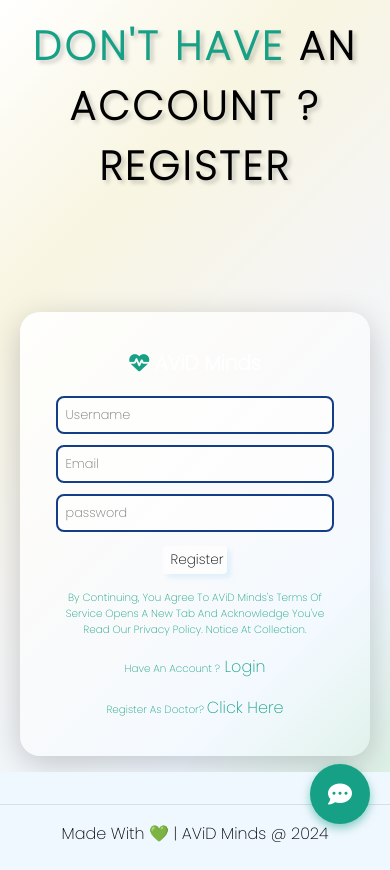
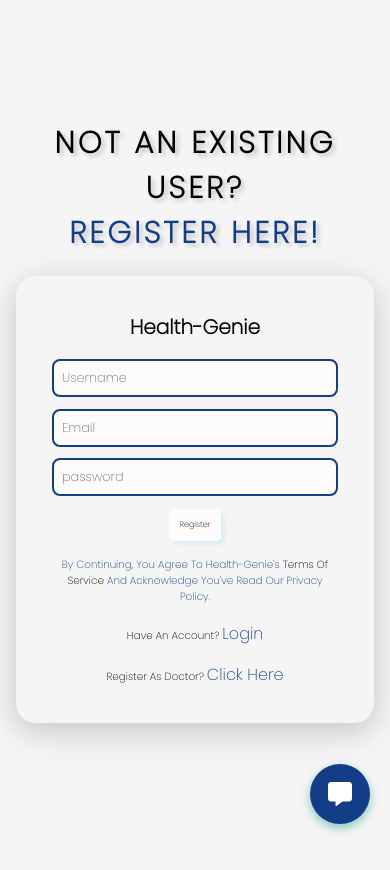
Before and after one commit to PranaviKandikonda/Health-Genie, a Flask app: page /patient-register in a window 390 px wide. After the commit the page ends 833 px from the top, so only its background shows below. Run offline with Flask 3, Linux system fonts and the light colour scheme; some web fonts are replaced.

Commit message:
patient-register.html

```diff
--- a/static/css/style.css
+++ b/static/css/style.css
@@ -24,14 +24,14 @@ a.disabled {
 }
 
 body {
-	background: linear-gradient(
+	/* background: linear-gradient(
 		135deg,
-		/* Diagonal direction */ #ffffff,
-		/* White */ #f8f5e1,
-		/* Cream */ #f5f5f5,
-		/* Smoke */ #f0f8ff,
-		/* Light Sky Blue */ #d4edda /* Light Green */
-	);
+		 #ffffff,
+		 #f8f5e1,
+		 #f5f5f5,
+		#f0f8ff,
+		 #d4edda
+	); */
 	background-size: cover;
 	background-position: center;
 	/* background-repeat: no-repeat; */
@@ -42,11 +42,11 @@ body {
 }
 
 .glass {
-	background: linear-gradient(
+	/* background: linear-gradient(
 		135deg,
 		rgba(255, 255, 255, 0.1),
 		rgba(255, 255, 255, 0)
-	);
+	); */
 
 	/* backdrop-filter: blur(10px);
 
@@ -83,11 +83,11 @@ body {
 }
 
 .glass-row {
-	background: linear-gradient(
+	/* background: linear-gradient(
 		135deg,
 		rgba(255, 255, 255, 0.9),
 		rgba(255, 255, 255, 0)
-	);
+	); */
 	border-radius: 20px; /* Sky Blue border */
 	box-shadow: 0 8px 32px 0 rgba(0, 0, 0, 0.2);
 	text-align: center;
@@ -623,11 +623,11 @@ section {
 		opacity: 0;
 		transform-origin: top right;
 		/* transition: none; */
-		background: linear-gradient(
+		/* background: linear-gradient(
 			135deg,
 			rgba(255, 255, 255, 0.1),
 			rgba(163, 155, 155, 0.308)
-		);
+		); */
 
 		backdrop-filter: blur(10px);
 
@@ -875,11 +875,11 @@ table th {
 }
 
 .glass-row-book {
-	background: linear-gradient(
+	/* background: linear-gradient(
 		135deg,
 		rgba(255, 255, 255, 0.1),
 		rgba(255, 255, 255, 0)
-	);
+	); */
 
 	/* backdrop-filter: blur(10px);
 
--- a/templates/patient-register.html
+++ b/templates/patient-register.html
@@ -3,8 +3,8 @@
 	<head>
 		<meta charset="UTF-8" />
 		<meta name="viewport" content="width=device-width, initial-scale=1.0" />
-    <title>AViD Minds</title>
-    <link rel="icon" href="./static/images/heart-pulse-solid.svg" />
+		<title>Health-Genie</title>
+		<link rel="icon" href="static/images/website-logo.png" />
 		<link
 			rel="stylesheet"
 			href="https://cdnjs.cloudflare.com/ajax/libs/font-awesome/6.5.1/css/all.min.css"
@@ -13,11 +13,141 @@
 			referrerpolicy="no-referrer"
 		/>
 		<link rel="stylesheet" href="./static/css/style.css" />
+		<style>
+			body {
+				margin: 0;
+				display: flex;
+				justify-content: center;
+				align-items: center;
+				min-height: 100vh; /* Ensures the body takes full height */
+				background-color: #f5f5f5;
+				font-family: Arial, sans-serif;
+			}
+
+			.container {
+				width: 90%;
+				max-width: 500px;
+				background-color: rgba(255, 255, 255, 0.8);
+				backdrop-filter: blur(10px);
+				border-radius: 10px;
+				box-shadow: 0 8px 16px rgba(0, 0, 0, 0.2);
+				padding: 40px;
+				text-align: center;
+				box-sizing: border-box; /* Ensures padding doesn't add to total width */
+			}
+
+			.heading {
+				color: #133e87;
+				font-size: 30px; /* Optional: adjust font size */
+				margin-bottom: 0.5rem; /* Reduce the bottom margin */
+			}
+
+			.container a.logo {
+				font-size: 2rem;
+				color: black;
+				text-decoration: none;
+				font-weight: bold;
+				margin-bottom: 1rem;
+				display: block;
+			}
+			.form-container {
+				display: flex;
+				flex-direction: column;
+				gap: 20px;
+				margin-top: 1.5rem;
+			}
+			.box {
+				width: 100%;
+				padding: 10px;
+				border-radius: 5px;
+				border: 1px solid #133e87;
+				font-size: 1rem;
+			}
+			.btn {
+				background-color: rgb(96, 139, 193);
+				color: #fff;
+				border: none;
+				padding: 10px;
+				font-size: 1rem;
+				cursor: pointer;
+				border-radius: 5px;
+			}
+			.btn:hover {
+				background-color: rgb(96, 139, 193);
+			}
+			.chatbot-button {
+				position: fixed;
+				bottom: 20px;
+				right: 20px;
+				background-color: #133e87;
+				color: white;
+				border: none;
+				border-radius: 50%;
+				width: 60px;
+				height: 60px;
+				font-size: 24px;
+				cursor: pointer;
+				box-shadow: 0 4px 10px rgba(22, 158, 133, 0.5);
+			}
+			.chat-container {
+				display: none;
+				position: fixed;
+				bottom: 80px;
+				right: 20px;
+				width: 300px;
+				background-color: #ffffff;
+				border-radius: 10px;
+				box-shadow: 0 4px 10px rgba(0, 0, 0, 0.2);
+				overflow: hidden;
+			}
+			.chat-header {
+				background-color: #133e87;
+				color: white;
+				padding: 10px;
+				text-align: center;
+			}
+			.chat-body {
+				max-height: 200px;
+				padding: 10px;
+				overflow-y: auto;
+			}
+			.chat-input {
+				display: flex;
+				padding: 10px;
+				border-top: 1px solid #ccc;
+			}
+			.chat-input input {
+				flex: 1;
+				padding: 8px;
+				border: 1px solid #ccc;
+				border-radius: 4px;
+			}
+			.chat-input button {
+				background-color: #133e87;
+				color: white;
+				border: none;
+				padding: 8px;
+				margin-left: 5px;
+				cursor: pointer;
+			}
+			.policy-link,
+			.register-link {
+				color: #133e87;
+				text-decoration: none;
+			}
+			.policy-link:hover,
+			.register-link:hover {
+				text-decoration: underline;
+			}
+		</style>
 	</head>
 
 	<body>
 		<section class="book" id="book">
-      <h1 class="heading"><span>Don't have</span> an account ? Register</h1>
+			<h1 class="heading" style="color: black">
+				Not an existing user?<br />
+				<span style="color: rgb(19, 62, 135)">Register Here!</span>
+			</h1>
 			{% with messages = get_flashed_messages(with_categories=true) %} {% if
 			messages %} {% for category, message in messages %}
 			<center>
@@ -29,12 +159,12 @@
 				</p>
 			</center>
 			{% endfor %} {% endif %} {% endwith %}
-      <div class="glass-row" style="margin-top: 100px">
-        <!-- <div class="image"></div> -->
-        <form action="{{url_for('register')}}" method="post">
-          <a href="{{url_for('index')}}" class="logo"
-            ><i class="fas fa-heartbeat"></i> AViD Minds</a
-          ><br /><br />
+			<div class="glass-row" style="width: auto">
+				<form action="{{ url_for('register') }}" method="post">
+					<a href="{{ url_for('index') }}" style="color: black" class="logo">
+						Health-Genie
+					</a>
+					<br /><br />
 					<input
 						type="text"
 						placeholder="Username"
@@ -58,116 +188,38 @@
 					/>
 
 					<input type="submit" value="Register" class="btn" />
-          <p style="color: #16a085; font-size: 1.3rem; margin-top: 2rem">
-            By continuing, you agree to AViD Minds's
-            <a style="color: #16a085" href="{{url_for('policy')}}"
+					<p
+						style="color: rgb(19, 62, 135); font-size: 1.3rem; margin-top: 2rem"
+					>
+						By continuing, you agree to Health-Genie's
+						<a style="color: black" href="{{ url_for('policy') }}"
 							>Terms of Service</a
 						>
-            Opens a new tab and acknowledge you've read our Privacy Policy.
-            Notice at collection.
+						and acknowledge you've read our Privacy Policy.
 					</p>
-          <p style="color: #16a085; font-size: 1.3rem; margin-top: 2rem">
-            have an account ?<a
-              style="color: #16a085; font-size: 2rem; margin-top: 2rem"
-              href="{{url_for('login')}}"
-              ><span> Login</span></a
+					<p style="color: black; font-size: 1.3rem; margin-top: 2rem">
+						Have an account?
+						<a
+							style="color: rgb(19, 62, 135); font-size: 2rem; margin-top: 2rem"
+							href="{{ url_for('login') }}"
 						>
+							<span>Login</span>
+						</a>
 					</p>
-          <p style="color: #16a085; font-size: 1.3rem; margin-top: 2rem">
+					<p style="color: black; font-size: 1.3rem; margin-top: 2rem">
 						Register as Doctor?
 						<a
-              style="color: #16a085; font-size: 2rem; margin-top: 2rem"
-              href="{{url_for('doctor_register')}}"
-              ><span> Click Here</span></a
+							style="color: rgb(19, 62, 135); font-size: 2rem; margin-top: 2rem"
+							href="{{ url_for('doctor_register') }}"
 						>
+							<span>Click Here</span>
+						</a>
 					</p>
 				</form>
 			</div>
-      <style>
-        .chatbot-button {
-          position: fixed;
-          bottom: 20px;
-          right: 20px;
-          background-color: #16a085;
-          color: white;
-          border: none;
-          border-radius: 50%;
-          width: 60px;
-          height: 60px;
-          font-size: 24px;
-          cursor: pointer;
-          box-shadow: 0 4px 10px rgba(22, 158, 133, 0.5);
-        }
-
-        .chat-container {
-          display: none; /* Hide the chat by default */
-          position: fixed;
-          bottom: 80px;
-          right: 20px;
-          width: 400px;
-          max-height: 500px;
-          background-color: white;
-          border: 1px solid #ccc;
-          border-radius: 8px;
-          box-shadow: 0 4px 10px rgba(22, 158, 133, 0.5);
-          overflow-y: auto;
-        }
-
-        .chat-header {
-          background-color: #16a085;
-          color: white;
-          padding: 10px;
-          text-align: center;
-          border-top-left-radius: 8px;
-          border-top-right-radius: 8px;
-        }
-
-        .chat-body {
-          padding: 10px;
-        }
-
-        .chat-message {
-          margin: 5px 0;
-          padding: 8px;
-          border-radius: 4px;
-        }
-
-        .user-message {
-          background-color: #e1f5fe;
-          align-self: flex-end;
-        }
-
-        .bot-message {
-          background-color: #f1f8e9;
-          align-self: flex-start;
-        }
-
-        .chat-input {
-          display: flex;
-          padding: 10px;
-          border-top: 1px solid #ccc;
-        }
-
-        .chat-input input {
-          flex: 1;
-          padding: 10px;
-          border: 1px solid #ccc;
-          border-radius: 4px;
-        }
-
-        .chat-input button {
-          background-color: #16a085;
-          color: white;
-          border: none;
-          border-radius: 4px;
-          padding: 10px;
-          margin-left: 5px;
-          cursor: pointer;
-        }
-      </style>
 
 			<button class="chatbot-button" id="chatbot-toggle">
-        <i class="fas fa-comment-dots"></i>
+				<i class="fas fa-comment-alt"></i>
 			</button>
 
 			<!-- Chat Container -->
@@ -191,23 +243,23 @@
 			<script>
 				// Toggle Chat Window
 				document.getElementById("chatbot-toggle").onclick = function () {
-          const chatContainer = document.getElementById("chat-container");
+					const chatContainer = document.getElementById("chat-container")
 					if (
 						chatContainer.style.display === "none" ||
 						chatContainer.style.display === ""
 					) {
-            chatContainer.style.display = "block";
+						chatContainer.style.display = "block"
 					} else {
-            chatContainer.style.display = "none";
+						chatContainer.style.display = "none"
 					}
-        };
+				}
 
 				// Send Message Handler
 				document.getElementById("send-button").onclick = async function () {
-          const input = document.getElementById("chat-input");
-          const message = input.value;
+					const input = document.getElementById("chat-input")
+					const message = input.value
 
-          console.log(message);
+					console.log(message)
 
 					if (message.trim() !== "") {
 						try {
@@ -216,45 +268,37 @@
 								method: "POST",
 								body: JSON.stringify({ query: message }),
 								headers: { "Content-Type": "application/json" },
-              });
+							})
 
 							if (!res.ok) {
-                throw new Error("Server responded with an error.");
+								throw new Error("Server responded with an error.")
 							}
 
-              const data = await res.json(); // Await response JSON
+							const data = await res.json() // Await response JSON
 
-              appendMessage("user", message); // Append user message
-              input.value = ""; // Clear input field
+							appendMessage("user", message) // Append user message
+							input.value = "" // Clear input
 
-              console.log(data); // Log the response data
-
-              appendMessage("bot", data.response); // Append bot response from server
+							appendMessage("bot", data.response) // Append bot response
 						} catch (error) {
-              console.error("Error sending message:", error);
-              appendMessage(
-                "bot",
-                "An error occurred. Please try again later."
-              );
+							console.error("Error:", error)
+							appendMessage("bot", "An error occurred, please try again later.")
 						}
 					}
-        };
+				}
 
-        // Function to Append Chat Messages
+				// Append messages to chat
 				function appendMessage(sender, message) {
-          const chatBody = document.getElementById("chat-body");
-          const messageDiv = document.createElement("div");
-          messageDiv.className =
-            "chat-message " +
-            (sender === "user" ? "user-message" : "bot-message");
-          messageDiv.textContent = message;
-          chatBody.appendChild(messageDiv);
-          chatBody.scrollTop = chatBody.scrollHeight; // Scroll to the bottom
+					const chatBody = document.getElementById("chat-body")
+					const messageDiv = document.createElement("div")
+					messageDiv.classList.add(
+						sender === "user" ? "user-message" : "bot-message"
+					)
+					messageDiv.textContent = message
+					chatBody.appendChild(messageDiv)
+					chatBody.scrollTop = chatBody.scrollHeight
 				}
 			</script>
 		</section>
-    <section class="footer">
-      <div class="credit">made with 💚 | AViD Minds @ 2024</div>
-    </section>
 	</body>
 </html>
```
Also changed, not shown: templates/login.html (+154 -160 lines). Lines whose indentation alone changed are shown as unchanged.
